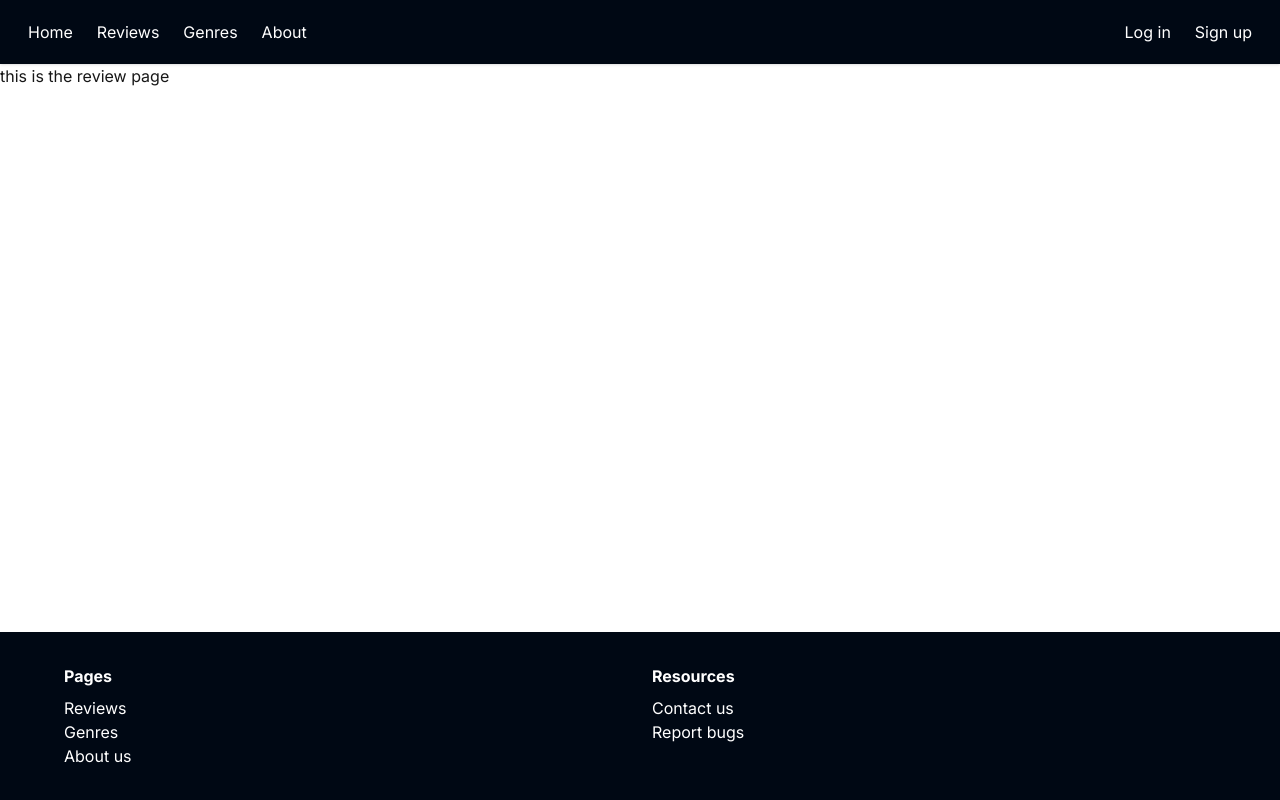
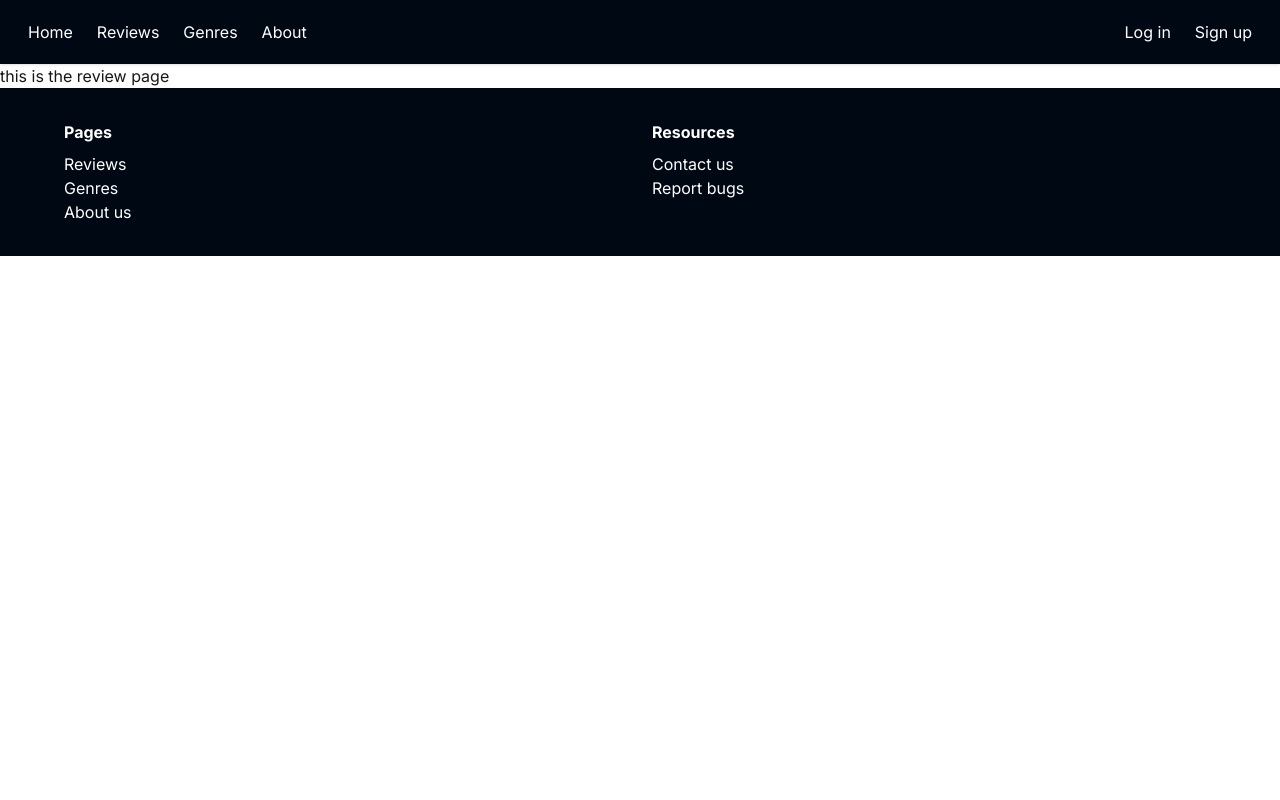
Before and after one commit to BrunoE99/Prog3Project, a Next.js app: page /reviews in a window 1280 px wide. Built offline with nearby package versions, Linux system fonts and the light colour scheme; no server answers.

Commit message:
Minor CSS changes

```diff
--- a/components/moviesection.tsx
+++ b/components/moviesection.tsx
@@ -253,7 +253,6 @@ export function MovieReviewsSection({
 }
 
 export function MovieInfoSection(movie: MovieComponents) {
-  const release_date = movie.fechaEstreno;
   const release_year = movie.fechaEstreno?.split("-")[0] || "Unknown";
 
   return (
@@ -263,10 +262,10 @@ export function MovieInfoSection(movie: MovieComponents) {
         href="https://cdnjs.cloudflare.com/ajax/libs/font-awesome/4.7.0/css/font-awesome.min.css"
       ></link>
       <div className="flex items-start flex-row flex-nowrap p-6 bg-[#003566] shadow-sm rounded-md">
-        <div className="relative mx-auto w-1/2 h-auto">
+        <div className="relative mx-auto w-1/2">
           {/* eslint-disable-next-line @next/next/no-img-element*/}
           <img
-            className="mx-auto rounded-sm w-full md:w-full md:h-full lg:w-full"
+            className="mx-auto rounded-sm"
             src={movie.urlImagen}
             alt="Movie's Poster"
           />
--- a/src/app/layout.tsx
+++ b/src/app/layout.tsx
@@ -23,7 +23,7 @@ export default async function RootLayout({
   return (
     <html lang="en">
       <body
-        className={`${inter.className} antialiased min-h-screen flex flex-col`}
+        className={`${inter.className} antialiased min-h-full flex flex-col min-w-full`}
       >
         <header>
           <Navbar token={token} />
```
